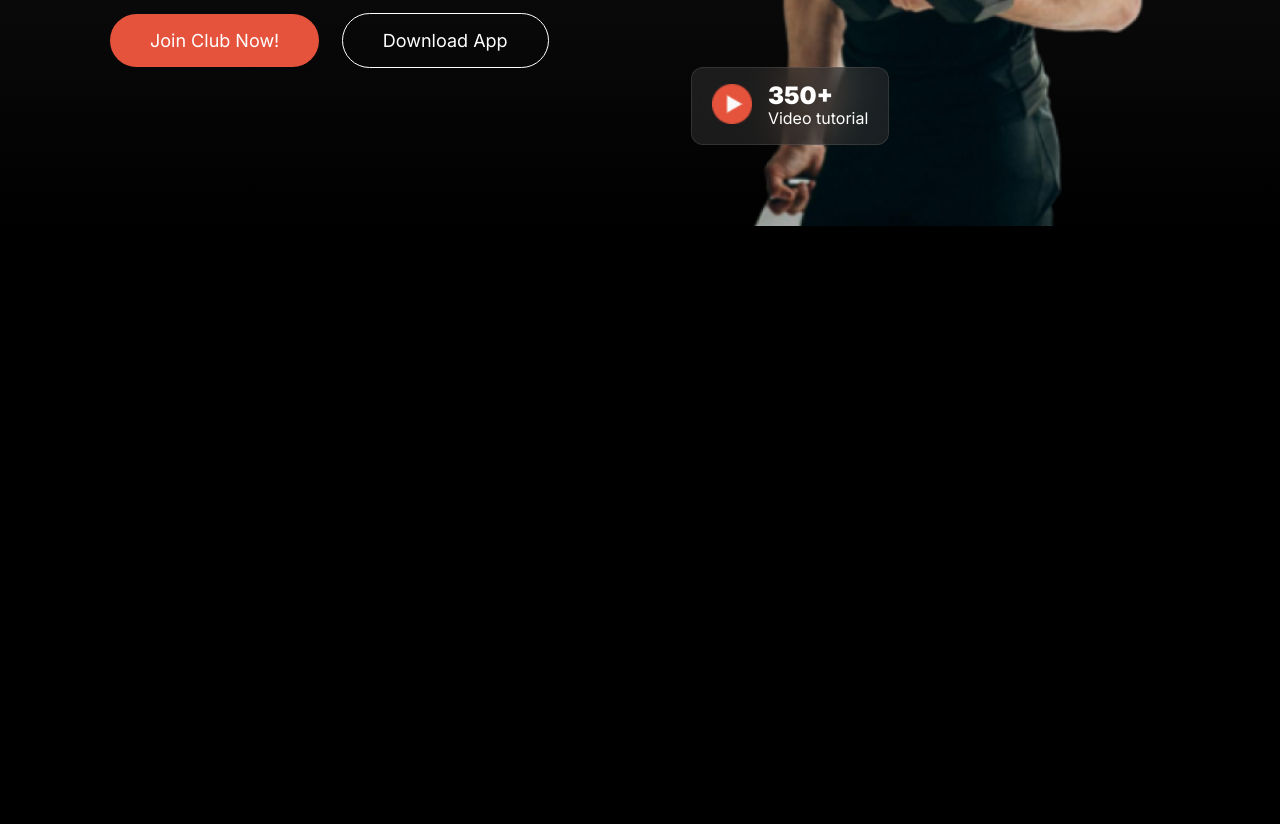
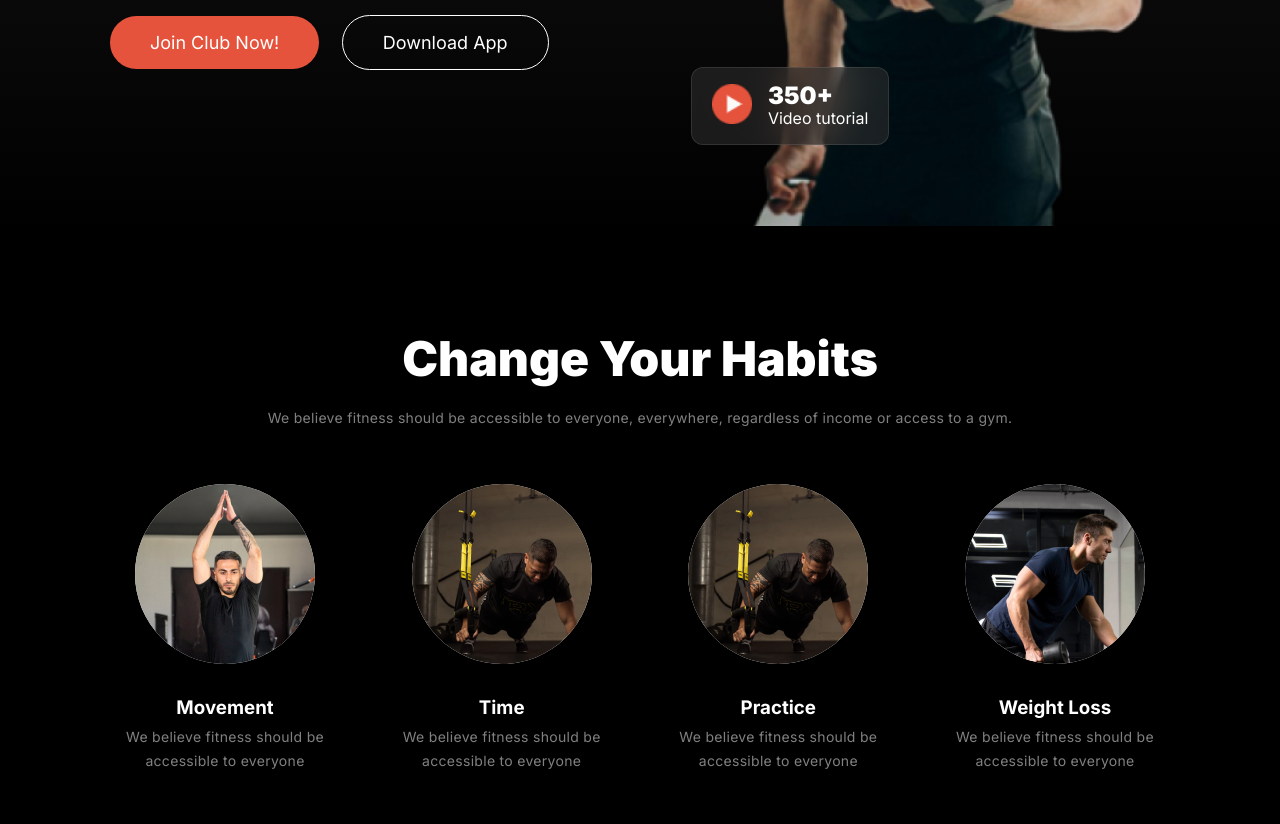
Before and after one commit to Roeich/Assignment-02, a plain HTML site: page index.html in a window 1280 px wide. Shown: the part 614-1438 px from the top of the page. Before the commit the page ends 844 px from the top, so only its background shows below. Drawn offline with Linux system fonts and the light colour scheme.

Commit message:
added Change Your Habits page

```diff
--- a/css/style.css
+++ b/css/style.css
@@ -20,6 +20,10 @@ h1,h2,h3,h4,h5,h6{
     margin-bottom: 0.3em;
 }
 p{
+    font-size: 14px;
+    font-weight: 400;
+    line-height: 24px;
+    letter-spacing: 0.3px;
     margin-bottom: 1.3em;
     color: rgba(255, 255, 255, 0.5);
 }
@@ -32,6 +36,9 @@ p{
 }
 .text-light{
     color: rgba(255, 255, 255, 0.5);
+}
+.text-center{
+    text-align: center;
 }
 .header{
     padding: 56px 0px;
@@ -154,3 +161,35 @@ p{
 .hero-card-2 .hero-card-title{
     font-size: 24px;
 }
+
+.habit-section{
+    padding: 100px 0px;
+}
+
+.habit-section-title{
+    font-size: 48px;
+    font-weight: 900;
+    line-height: 120%;
+    text-align: center;
+    margin-bottom: 0.4em;
+}
+.habit-section-description{
+    margin-bottom: 54px;
+    text-align: center;
+}
+.habit-list{
+    display: flex;
+    justify-content: space-between;
+    text-align: center;
+}
+.habit-item{
+    max-width: 230px;
+}
+.habit-img{
+    width: 180px;
+    height: 180px;
+    border-radius: 50%;
+    object-fit: cover;
+    background: rgb(255, 255, 255);
+    margin-bottom: 30px;
+}
--- a/index.html
+++ b/index.html
@@ -66,6 +66,36 @@
                 </div>
             </div>
         </section>
+
+        <section class="habit-section">
+            <div class="container">
+                <h2 class="habit-section-title">Change Your Habits</h2>
+                <p class="habit-section-description">We believe fitness should be accessible to everyone, everywhere, regardless of income or access to a gym.</p>
+
+                <div class="habit-list">
+                    <div class="habit-item">
+                        <img class="habit-img" src="images/image-2.png" alt="image">
+                        <h3 class="habit-title">Movement</h3>
+                        <p class="habti-description">We believe fitness should be accessible to everyone</p>
+                    </div>
+                    <div class="habit-item">
+                        <img class="habit-img" src="images/image-3.png" alt="image">
+                        <h3 class="habit-title">Time</h3>
+                        <p class="habti-description">We believe fitness should be accessible to everyone</p>
+                    </div>
+                    <div class="habit-item">
+                        <img class="habit-img" src="images/image-3.png" alt="image">
+                        <h3 class="habit-title">Practice</h3>
+                        <p class="habti-description">We believe fitness should be accessible to everyone</p>
+                    </div>
+                    <div class="habit-item">
+                        <img class="habit-img" src="images/image-4.png" alt="image">
+                        <h3 class="habit-title">Weight Loss</h3>
+                        <p class="habti-description">We believe fitness should be accessible to everyone</p>
+                    </div>
+                </div>
+            </div>
+        </section>
     </main>
 </body>
 </html>
```
